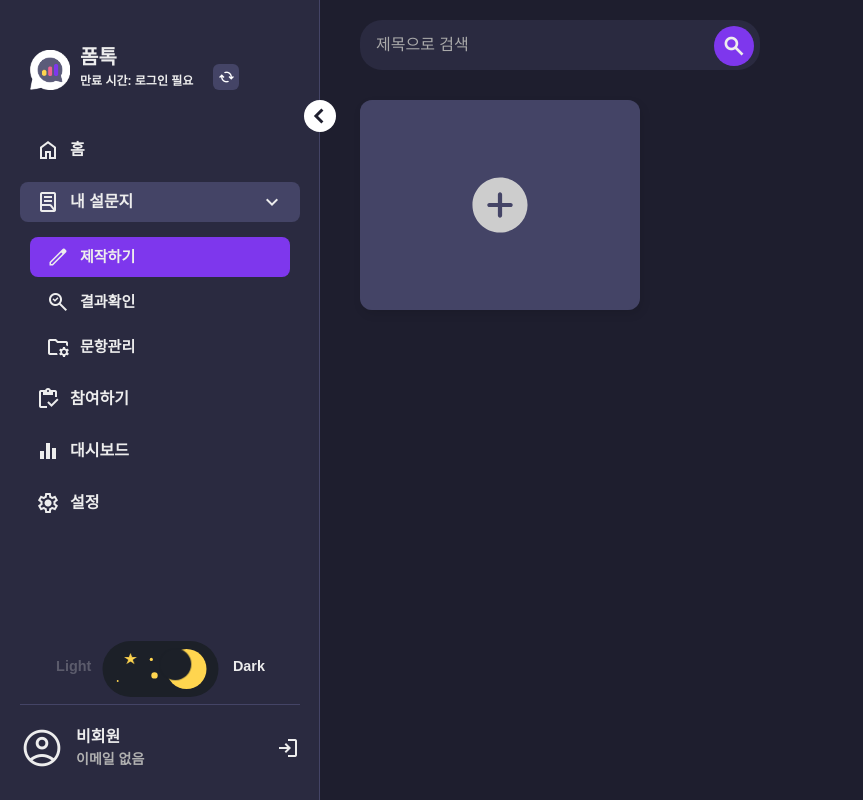
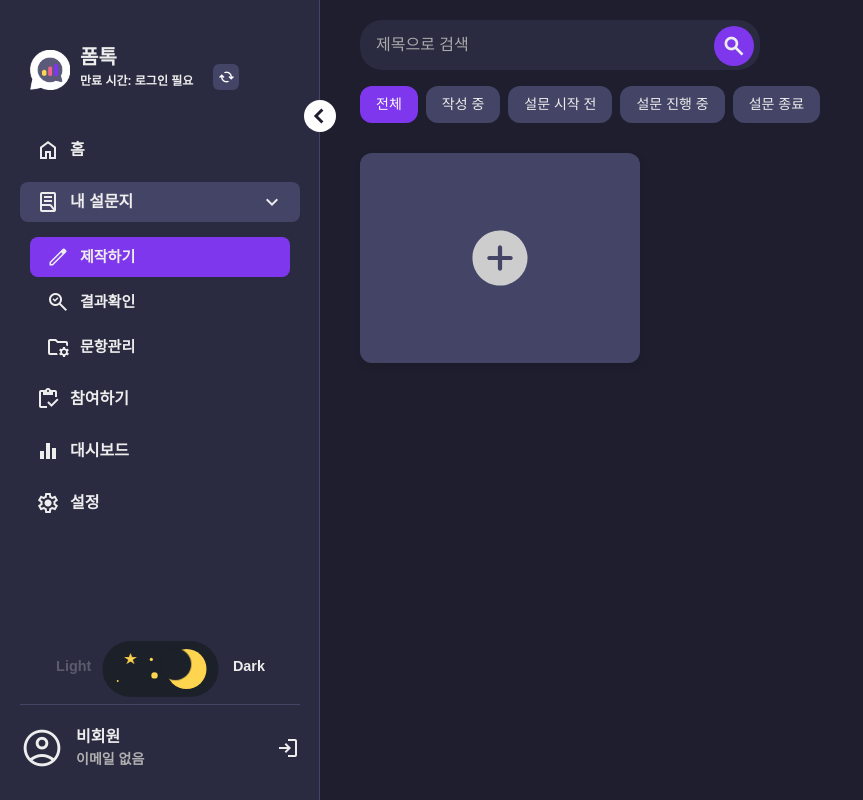
Before and after one commit to pukkok/formtok, a React (Create React App) app: page /my-form/manager in a window 1280 px wide. Shown: the whole page, without its empty margins (0-863 px from the left). Built offline with nearby package versions, Linux system fonts and the light colour scheme; a web font is replaced by a local one.

Commit message:
태그 버튼 필터 추가 및 설문지 제작시 originalData를 저장하지 않는 문제 해결

```diff
--- a/src/MainPageRoutes/FormList/FormList.js
+++ b/src/MainPageRoutes/FormList/FormList.js
@@ -7,11 +7,48 @@ import useAxios from "../../Hooks/useAxios";
 import { Icon } from "../../Components/Icons";
 import { useSetRecoilState } from "recoil";
 import { pagesAtom } from "../../Recoils/surveyAtoms";
+import classNames from "classnames";
 
 const StyledFormList = styled.section`
     padding: var(--pk-viewer-padding);
     margin: 0 auto;
-    max-width: var(--pk-board-container);
+    /* max-width: var(--pk-board-container); */
+
+    header{
+        div{
+            display: flex;
+            gap: 8px;
+            margin-top: 16px;
+
+            button {
+                padding: 8px 16px;
+                border-radius: 12px;
+                background-color: var(--pk-charcoal);
+                border: none;
+                cursor: pointer;
+                font-size: 14px;
+                color: var(--pk-dark-grey);
+
+                &:hover, &.active {
+                    background-color: var(--pk-point);
+                    color: #fff;
+                    &.stop{
+                        background-color: #ff6961;
+                    }
+                    &.noLogin{
+                        background-color: #ffd700;
+                    }
+                    &.working{
+                        background-color: #77dd77;
+                    }
+                    &.faq{
+                        background-color: #779ecb;
+                    }
+                }
+            }
+        }
+    }
+
 
     .template-box{
         margin-top: 30px;
@@ -108,10 +145,7 @@ function FormList () {
         loadAllFormAction()
     }, [])
 
-    const search = (word) =>{
-        const filteredForms = loadForms.filter(form => form.title.includes(word))
-        setSerachedForms(filteredForms)
-    }
+
 
     const goToView = (url, options) => {
         const {isNeedLogin} = options
@@ -127,12 +161,71 @@ function FormList () {
         alert('링크가 복사되었습니다.')
     }
 
+    const [active, setActive] = useState('working')
+    const search = (word) =>{
+        const filteredForms = loadForms.filter(form => form.title.includes(word))
+        setActive(null)
+        setSerachedForms(filteredForms)
+    }
+
+    const filtering = (work) => {
+        setActive(work)
+        if(!work) return setSerachedForms(loadForms)
+        if(work==='faq') return setSerachedForms([loadForms.find(form => form.title === '문의하기')])
+
+        const now = dayjs()
+        const filteredForms = loadForms.filter(form => {
+            const {isNeedLogin, isEnd, isuseStartPeriod, startDate, endDate} = form.options
+            const start = startDate ? dayjs(startDate) : null
+            const end = endDate ? dayjs(endDate) : null
+            switch (work) {
+                case 'stop':
+                    // 종료된 설문 (설문이 끝났거나, 종료일이 현재보다 이전인 경우)
+                    return isEnd || (end && end.isBefore(now))
+
+                case 'working':
+                    // 진행 중인 설문 (시작일이 현재보다 이전이고, 종료일이 현재보다 이후인 경우)
+                    return !isEnd && (!isuseStartPeriod || (start?.isBefore(now) && end?.isAfter(now)))
+
+                case 'noLogin':
+                    // 비로그인 가능 설문
+                    return !isNeedLogin
+
+                default:
+                    return false
+            }
+        })
+        setSerachedForms(filteredForms)
+    }
+
+    const filters = [
+        {work : null, text: '전체'},
+        {work : 'faq', text: 'FAQ'},
+        {work : 'noLogin', text: '비로그인'},
+        {work : 'working', text: '진행중인 설문'},
+        {work : 'stop', text: '종료된 설문'}
+    ]
+
+
     return (
         <StyledFormList>
+            <header>
             <SearchForm placeholder="제목으로 검색" handleClick={search}/>
+            <div>
+                {filters.map(filter => {
+                    const {work, text} = filter
+                    return <button
+                        key={text}
+                        className={classNames(work, {active: active === work})}
+                        onClick={() => filtering(work)}
+                    >{text}</button>
+                })}
+            </div>
+            </header>
+
 
             <div className="template-box">
-                {searchedForms.length > 0 && searchedForms.map((form, idx) => {
+                {searchedForms.length > 0 && searchedForms.map(form => {
                     const {title, url, pages, options, numberOfResponses} = form
                     const allQuetinoCount = pages.reduce((acc, currentPage) => acc += currentPage.questions.length, 0)
                     const {startDate, endDate, maximumCount, isNeedLogin} = options
--- a/src/MainPageRoutes/FormManager/FormManager.js
+++ b/src/MainPageRoutes/FormManager/FormManager.js
@@ -22,6 +22,7 @@ function FormManager () {
 
     const [myForms, setMyForms] = useState([]) // 전체 데이터
     const [searchedForms, setSerachedForms] = useState([]) // 초기 데이터
+
 
     // custom hooks
     const { getMyFormList, copyForm, deleteForm } = useAxios()
@@ -55,10 +56,7 @@ function FormManager () {
         naviate(`/my-form/edit/${url}`)
     }
 
-    const search = (word) =>{
-        const filteredForms = myForms.filter(form => form.title.includes(word))
-        setSerachedForms(filteredForms)
-    }
+
 
     const copyFormAction = async (e, url, token) => {
         e.stopPropagation()
@@ -86,25 +84,60 @@ function FormManager () {
         }
     }
 
-    const testlayouts = [ // 임시 틀 데이터
-        {count: '응답 72', light: 'stop'},
-        {count: '응답 10', light: 'making'},
-        {count: '응답 100', light: 'stop'},
-        {count: '응답 25', light: 'ready' },
-        {count: '응답 80', light: 'ready'},
-        {count: '응답 120', light: 'working'},
-        {count: '응답 110', light: 'working'},
-        {count: '응답 60',   light: 'green'},
-        {count: '응답 40',   light: 'green'},
-        {count: '응답 80',   light: 'green'},
-        {count: '응답 20',  },
+    const lightCheck = (isOpen, isEnd, isUseStartPeriod, startDate, endDate ) => {
+        const now = dayjs()
+        const start = startDate ? dayjs(startDate) : null
+        const end = endDate ? dayjs(endDate) : null
+        if(isEnd) return 'stop' // 설문 종료
+        if(!isOpen) return 'making' // 설문게시 전
+        if(!isUseStartPeriod || start?.isBefore(now) && end?.isAfter(now)) return 'working'
+        if(start?.isAfter(now)) return 'ready'
+        if(end?.isBefore(now)) return 'stop'
+        return ''
+    }
+
+    const [active, setActive] = useState(null)
+    const search = (word) =>{
+        const filteredForms = myForms.filter(form => form.title.includes(word))
+        setActive(null)
+        setSerachedForms(filteredForms)
+    }
+
+    const filtering = (work) => {
+        setActive(work)
+        if(!work) return setSerachedForms(myForms)
+        const filteredForms = myForms.filter(form => {
+            const { isOpen, isEnd, isUseStartPeriod, startDate, endDate } = form.options
+            return work === lightCheck(isOpen, isEnd, isUseStartPeriod, startDate, endDate)
+        })
+        setSerachedForms(filteredForms)
+    }
+
+    const filters = [
+        {work : null, text: '전체'},
+        {work : 'making', text: '작성 중'},
+        {work : 'ready', text: '설문 시작 전'},
+        {work : 'working', text: '설문 진행 중'},
+        {work : 'stop', text: '설문 종료'}
     ]
-
-
 
     return (
         <SurveyManagerWrapper>
+
+            <header>
             <SearchForm placeholder="제목으로 검색" handleClick={search}/>
+
+            <div>
+                {filters.map(filter => {
+                    const {work, text} = filter
+                    return <button
+                        key={text}
+                        className={classNames(work, {active: active === work})}
+                        onClick={() => filtering(work)}
+                    >{text}</button>
+                })}
+            </div>
+            </header>
 
             <div className="template-box">
                 <div className="card">
@@ -112,11 +145,10 @@ function FormManager () {
                         <AddCircleIcon/>
                     </button>
                 </div>
-                {searchedForms.length > 0 && searchedForms.map((form, idx) => {
-                    const {title, url, pages, endingMent, listStyle, options} = form
-                    const {startDate, endDate, maximumCount} = options
-                    //임시
-                    const {count, light} = testlayouts[idx]
+                {searchedForms.length > 0 && searchedForms.map(form => {
+                    const {title, url, pages, endingMent, listStyle, options, numberOfResponses} = form
+                    const {isOpen, isEnd, isUseStartPeriod, startDate, endDate, maximumCount} = options
+                    const light = lightCheck(isOpen, isEnd, isUseStartPeriod, startDate, endDate)
                     return <div key={url} className="card">
                         <div className="form-box" onClick={() => goToLoadForm(title, url, pages, endingMent, listStyle, options)}>
                             <div className="form-status">
@@ -126,7 +158,7 @@ function FormManager () {
                             </div>
                             <h4>{title}</h4>
                             <div className="info">
-                                <p>{count} | {maximumCount ? `최대 ${maximumCount}`: '제한 없음' }</p>
+                                <p>참여 {numberOfResponses.length || 0} | {maximumCount ? `최대 ${maximumCount}`: '제한 없음' }</p>
                                 <p>{startDate ? <>
                                     {startDate ? dayjs(startDate).format('YYYY-MM-DD') : '기간 제한 없음'}
                                     <span> ~ </span>
--- a/src/MainPageRoutes/FormManager/_StyledFormManager.jsx
+++ b/src/MainPageRoutes/FormManager/_StyledFormManager.jsx
@@ -3,6 +3,42 @@ import styled from "styled-components";
 const SurveyManagerWrapper = styled.section`
     padding: var(--pk-viewer-padding);
     margin: 0px auto;
+
+    header{
+        div{
+            display: flex;
+            gap: 8px;
+            margin-top: 16px;
+
+            button {
+                padding: 8px 16px;
+                border-radius: 12px;
+                background-color: var(--pk-charcoal);
+                border: none;
+                cursor: pointer;
+                font-size: 14px;
+                color: var(--pk-dark-grey);
+
+                &:hover, &.active {
+                    background-color: var(--pk-point);
+                    color: #fff;
+                    &.stop{
+                        background-color: #ff6961;
+                    }
+                    &.ready{
+                        background-color: #ffd700;
+                    }
+                    &.working{
+                        background-color: #77dd77;
+                    }
+                    &.making{
+                        background-color: #779ecb;
+                    }
+                }
+            }
+        }
+    }
+
     .template-box{
         margin-top: 30px;
         display: grid;
@@ -48,18 +84,17 @@ const SurveyManagerWrapper = styled.section`
                     border-radius: 50%;
 
                     &.stop{
-                        background-color: #d1180b;
+                        background-color: #ff6961;
                     }
                     &.ready{
-                        background-color: #ffd900;
+                        background-color: #ffd700;
                     }
                     &.working{
-                        background-color: #599468;
+                        background-color: #77dd77;
                     }
                     &.making{
-                        background-color: #0020c2;
+                        background-color: #779ecb;
                     }
-                    background-color: #666a73;
                 }
 
                 button{
```
Also changed, not shown: src/MainPageRoutes/FormManager/CreateFormModal.js (+9 -1 lines), src/Pages/LoginStyles/StyledLoginBoxes.jsx (+10 -1 lines).
